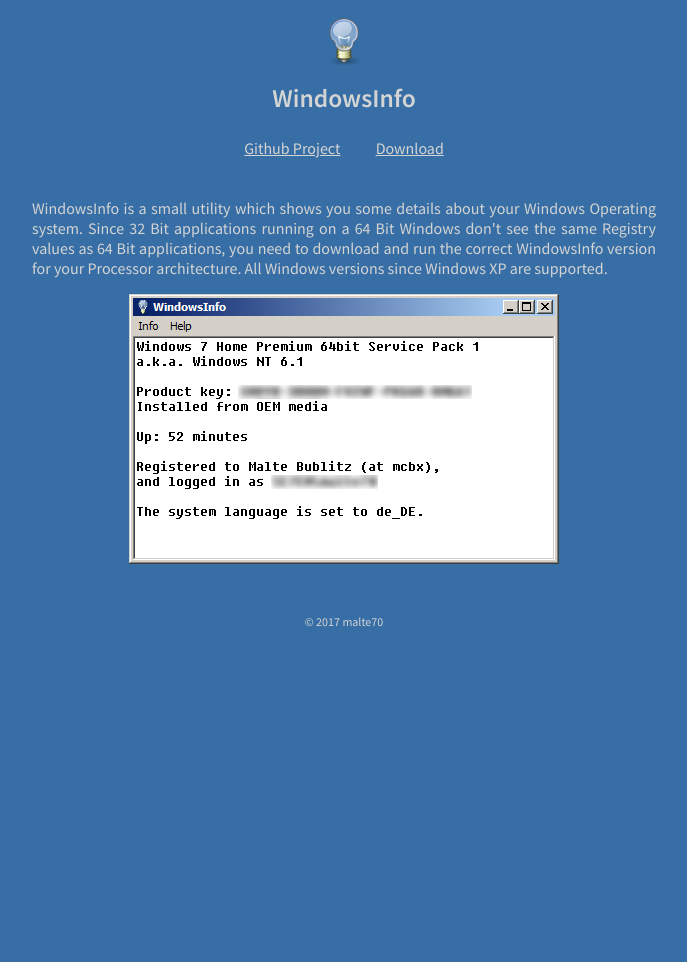
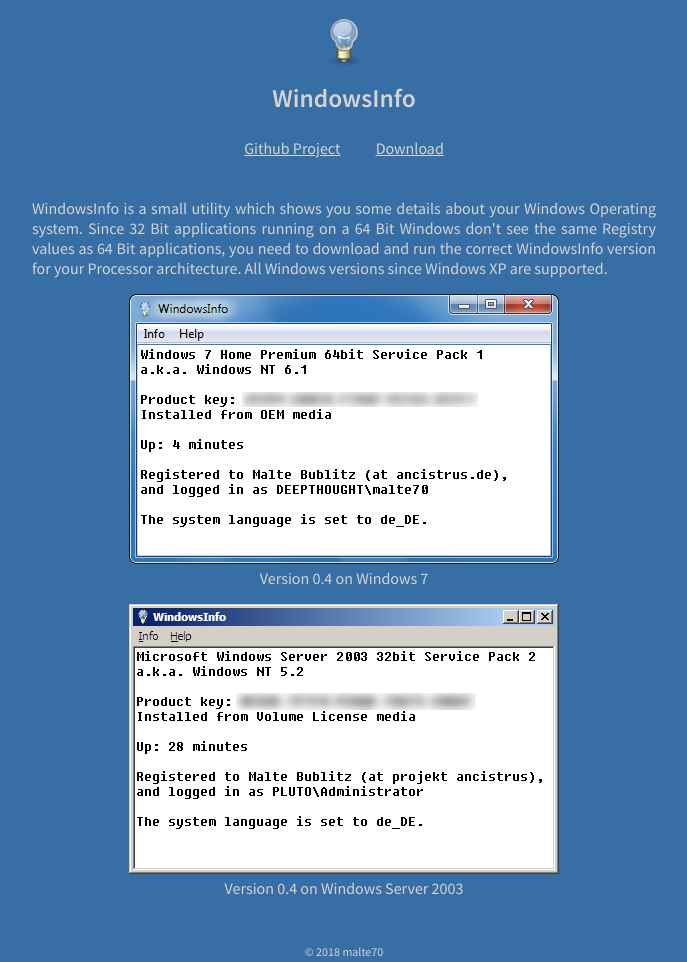
Before and after one commit to malte70/WindowsInfo, a plain HTML site: page index.html in a window 1280 px wide. Shown: the whole page, without its empty margins (296-983 px from the left). Before the commit the page ends 800 px from the top, so only its background shows below. Drawn offline with nearby package versions, Linux system fonts and the light colour scheme.

Commit message:
Added two screenshots, one on Windows 7 and one on Windows 2003

```diff
--- a/index.html
+++ b/index.html
@@ -44,16 +44,23 @@
 					version for your Processor architecture. All Windows versions since
 					Windows&nbsp;XP are supported.
 				</p>
-				<p class="text-center">
-					<a href="img/screenshot.png">
-						<img src="img/screenshot.png" alt="Screenshot of WindowsInfo 0.4 on Windows 7">
+				<figure class="screenshot">
+					<a href="img/screenshot_win7.png">
+						<img src="img/screenshot_win7.png" alt="Screenshot of WindowsInfo 0.4 on Windows 7">
+						<figcaption>Version&nbsp;0.4 on Windows&nbsp;7</figcaption>
 					</a>
-				</p>
+				</figure>
+				<figure class="screenshot">
+					<a href="img/screenshot_win2003.png">
+						<img src="img/screenshot_win2003.png" alt="Screenshot of WindowsInfo 0.4 on Windows 2003">
+						<figcaption>Version&nbsp;0.4 on Windows&nbsp;Server&nbsp;2003</figcaption>
+					</a>
+				</figure>
 			</article>
 		</main>
 
 		<footer>
-			<p>© 2017 <a href="https://github.com/malte70" rel="me nofollow">malte70</a></p>
+			<p>© 2018 <a href="https://malte70.de" rel="me nofollow">malte70</a></p>
 		</footer>
 	</body>
 </html>
--- a/style.css
+++ b/style.css
@@ -82,6 +82,26 @@
 	text-decoration: none;
 }
 
+main figure.screenshot {
+	width: 430px;
+	margin: 0 auto 1em;
+}
+
+main figure.screenshot figcaption {
+	text-align: center;
+}
+
+main figure.screenshot a:link,
+main figure.screenshot a:visited {
+	text-decoration: none;
+}
+
+main figure.screenshot a:hover,
+main figure.screenshot a:active {
+	font-style: normal;
+	text-decoration: underline;
+}
+
 img {
 	max-width: 100%;
 }
```
Also changed, not shown: img/screenshot_win2003.png (added), img/screenshot_win7.png (added).
